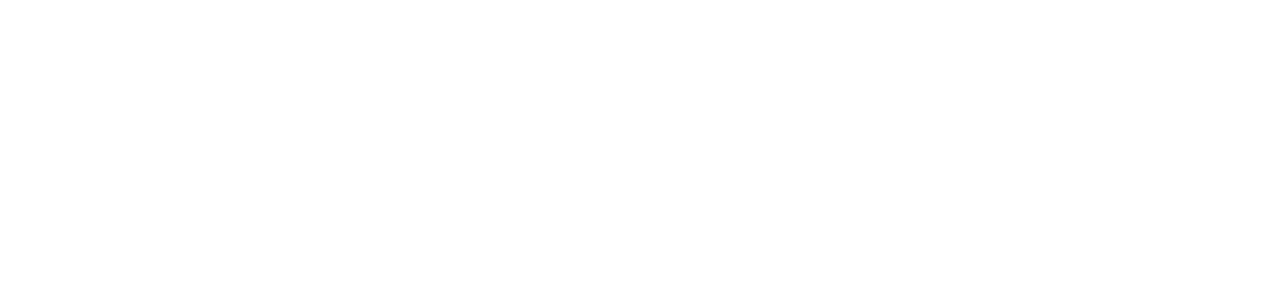
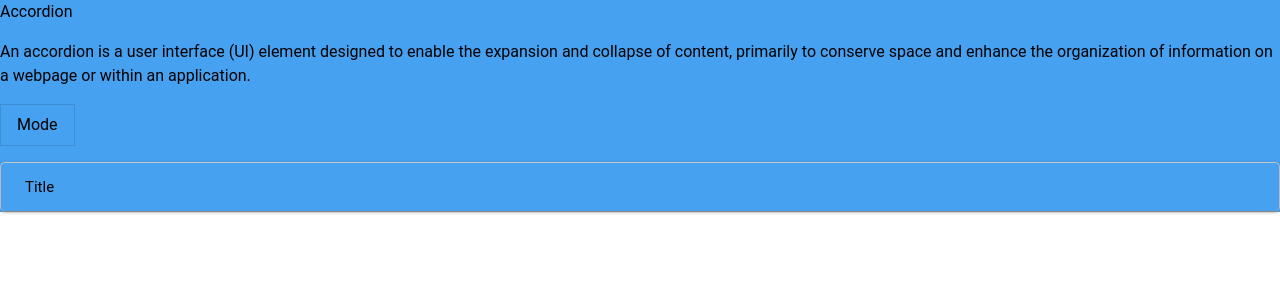
Before and after one commit to AlejandroP1028/Group-GCC_Vue-Component-Library, a Vue app: page / in a window 1280 px wide. Shown: the top 300 px of the page. Built offline with nearby package versions, Linux system fonts and the light colour scheme.

Commit message:
Added pre-work components

```diff
--- a/package.json
+++ b/package.json
@@ -9,7 +9,8 @@
   },
   "dependencies": {
     "core-js": "^3.8.3",
-    "vue": "^3.2.13"
+    "vue": "^3.2.13",
+    "vuetify": "^3.6.6"
   },
   "devDependencies": {
     "@babel/core": "^7.12.16",
--- a/src/App.vue
+++ b/src/App.vue
@@ -1,8 +1,21 @@
+<!-- src/App.vue -->
 <template>
-
+  <div id="app">
+    <AccordionComponent />
+  </div>
 </template>
 
 <script>
+import AccordionComponent from './components/AccordionComponent.vue'
 
+export default {
+  name: 'App',
+  components: {
+    AccordionComponent,
+  },
+}
+</script>
 
-</script>
+<style>
+/* Global styles can be placed here if needed */
+</style>
--- /dev/null
+++ b/src/components/AccordionComponent.vue
@@ -0,0 +1,66 @@
+<template>
+  <div :class="isLightMode ? 'light-mode' : 'dark-mode'" class="min-h-screen p-8">
+    <p class="mb-4 text-sm">Accordion</p>
+    <p class="mb-4 text-sm">An accordion is a user interface (UI) element designed to enable the expansion and collapse of content, primarily to conserve space and enhance the organization of information on a webpage or within an application.</p>
+    <button @click="mode" class="mb-4 px-4 py-2 border dark:text-white dark:border-white-600 dark:bg-white-700 bg-gray-200 dark:bg-blue-500 dark:border-blue-500 border-blue-500 text-blue-500 inline-block">Mode</button>
+    <v-expansion-panels>
+      <v-expansion-panel
+        title="Title"
+        text="Lorem ipsum dolor sit amet consectetur adipisicing elit. Commodi, ratione debitis quis est labore voluptatibus! Eaque cupiditate minima">
+      </v-expansion-panel>
+    </v-expansion-panels>
+  </div>
+</template>
+
+
+<script>
+export default {
+  name: 'AccordionComponent',
+  data() {
+    return {
+      isLightMode: true,
+    };
+  },
+  methods: {
+    mode() {
+      this.isLightMode = !this.isLightMode;
+    },
+  },
+};
+</script>
+
+<style scoped>
+.light-mode {
+  background-color: #46a1f0; /* Light Blue */
+  color: #000000;
+}
+
+.dark-mode {
+  background-color: #001f3f; /* Dark Blue */
+  color: #ffffff;
+}
+
+button {
+  cursor: pointer;
+  border: 1px solid transparent; /* Reset border */
+  padding: 0.5rem 1rem; /* Adjust padding */
+}
+
+.dark-mode button {
+  border-color: #fff; /* Set border color in dark mode */
+}
+
+.light-mode button {
+  border-color: #46a1f0; /* Set border color in light mode */
+}
+
+.v-expansion-panels {
+  border: 1px solid #cccccc;
+  border-radius: 5px;
+}
+
+.v-expansion-panel {
+  background-color: inherit;
+  color: inherit;
+}
+</style>
--- /dev/null
+++ b/src/plugins/vuetify.js
@@ -0,0 +1,10 @@
+// src/plugins/vuetify.js
+import { createVuetify } from 'vuetify'
+import 'vuetify/styles'
+import * as components from 'vuetify/components'
+import * as directives from 'vuetify/directives'
+
+export default createVuetify({
+  components,
+  directives,
+})
--- a/tailwind.config.js
+++ b/tailwind.config.js
@@ -1,7 +1,6 @@
 /** @type {import('tailwindcss').Config} */
 module.exports = {
-  purge: ['./index.html', './src/**/*.{vue,js,ts,jsx,tsx}'],
-  content: [],
+  content: ['./index.html', './src/**/*.{vue,js,ts,jsx,tsx}'],
   theme: {
     extend: {},
   },
```
Also changed, not shown: src/main.js (+6 -3 lines), src/index.css (line endings or trailing spaces), 1 other file (tests, documents, lock files or other folders).
